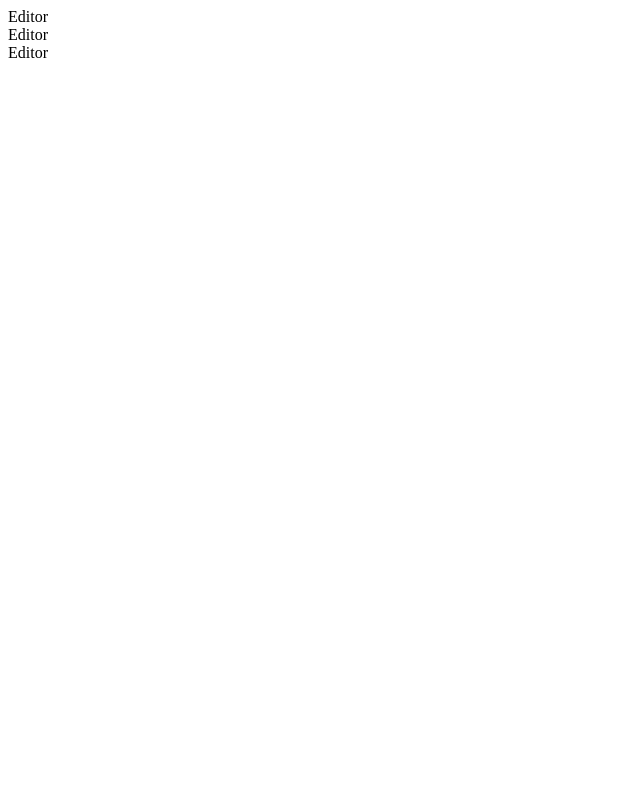
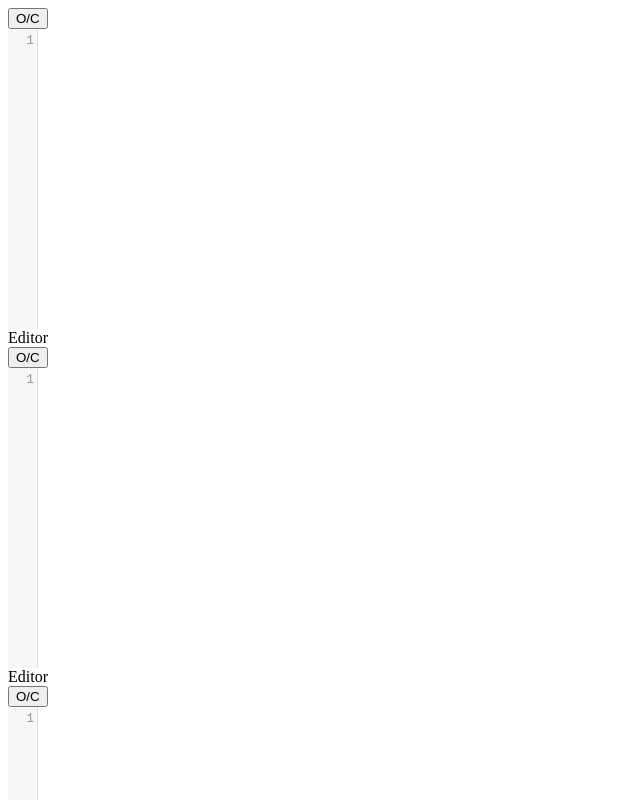
Before and after one commit to Mnargh/codepen-clone, a React (Create React App) app: page / in a window 1280 px wide. Shown: the top 800 px of the page, without its empty margins (0-640 px from the left). Built offline with nearby package versions, Linux system fonts and the light colour scheme.

Commit message:
set up editor component props and editor control

```diff
--- a/src/components/App.js
+++ b/src/components/App.js
@@ -13,8 +13,7 @@ function App() {
       <div className="pane">
         <iframe
           title="output"
-          sandbox="allow-scripts"
-          // prevents codepen application accessing document cookies etc if saving code and sharing with someone else
+          sandbox="allow-scripts" // prevents codepen application accessing document cookies etc if saving code and sharing with someone else
           frameborder="0"
           width="100%"
           height="100%"
--- a/src/components/Editor.js
+++ b/src/components/Editor.js
@@ -1,8 +1,42 @@
 import React from 'react'
+import 'codemirror/lib/codemirror.css'
+import 'codemirror/theme/material.css'
 
-export default function Editor() {
+// importing languages to use in each editor
+import 'codemirror/mode/xml/xml' // functionally same as html
+import 'codemirror/mode/javascript/javascript'
+import 'codemirror/mode/css/css'
+import { Controlled as ControlledEditor } from 'react-codemirror2'
+
+export default function Editor( props ) {
+  const {
+    language,
+    displayName,
+    value,
+    onChange
+  } = props
+
+  function handleChange( editor, data, value ) {
+    onChange(value)
+  }
+
   return (
-    <div>
+    <div className="editor-container">
+      <div className="editor-title">
+        {displayName}
+        <button>O/C</button>
+      </div>
+      <ControlledEditor
+        onBeforeChange={handleChange}
+        value={value}
+        className="code-mirror-wrapper"
+        options={{
+          lineWrapping: true,
+          lint: true,
+          mode: language,
+          lineNumbers: true
+        }}
+      />
       Editor
     </div>
   )
```
